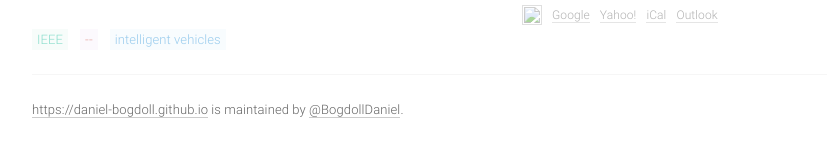
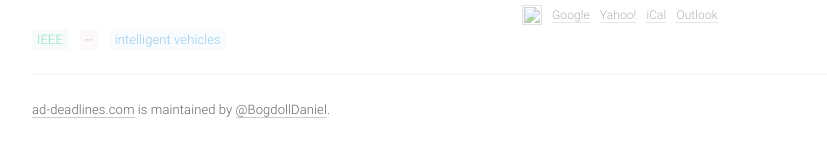
Before and after one commit to paperswithcode/ai-deadlines, a Jekyll site: the page built from index.html, in a window 1280 px wide and 900 px high, scrolled down 13731 px. Shown: the part 733-890 px from the top of the window, without its empty margins (133-960 px from the left). Built offline with Jekyll 4.4.1, drawn with Linux system fonts in a browser that asks for light colours; comment, search, counter and statistics services are not loaded; some of the changed lines change nothing that is shown.

Commit message:
Fixes for domain ad-deadlines.com

```diff
--- a/_layouts/home.html
+++ b/_layouts/home.html
@@ -63,7 +63,7 @@
               </div>
               <div class="meta col-xs-12">
                 You can optionally export all deadlines to
-                <a href="https://calendar.google.com/calendar/r?cid={{ site.baseurl }}/ai-deadlines.ics">Google Calendar</a> or
+                <a href="https://calendar.google.com/calendar/r?cid={{ site.url }}/ai-deadlines.ics">Google Calendar</a> or
                 <a href="/ai-deadlines.ics">.ics</a>.
               </div>
             </div>
@@ -74,7 +74,7 @@
           <div id="{{conf.id}}" class="ConfItem {% for sub in conf.sub %} {{sub}}-conf {% endfor %}">
             <div class="row conf-row">
                 <div class="col-xs-5 col-sm-6">
-                    <a title="{{conf.long}}" class="conf-title" href="{{ site.baseurl }}/conference?id={{ conf.id }}">{{conf.title}} {{conf.year}}</a>
+                    <a title="{{conf.long}}" class="conf-title" href="{{ site.url }}/conference?id={{ conf.id }}">{{conf.title}} {{conf.year}}</a>
                 </div>
                 <div class="col-xs-7 col-sm-6">
                   <span class="timer"></span>
@@ -130,7 +130,7 @@
         <footer>
           <div class="row">
             <div class="col-xs-12 col-sm-6">
-              <a href="/">{{ site.baseurl | prepend: "https://daniel-bogdoll.github.io" }}</a> is maintained by <a href="https://twitter.com/{{ site.twitter_username }}">@{{ site.twitter_username }}</a>.<br>
+              <a href="/">{{ site.domain }}</a> is maintained by <a href="https://twitter.com/{{ site.twitter_username }}">@{{ site.twitter_username }}</a>.<br>
             </div>
           </div>
         </footer>
@@ -276,7 +276,7 @@
           }
         }
         store.set('{{ site.domain }}', subs);
-        window.history.pushState('', '', '/ad-deadlines/?sub=' + subs.join());
+        window.history.pushState('', '', '/?sub=' + subs.join());
 
         // Event handler on checkbox change
         $('form :checkbox').change(function(e) {
@@ -300,7 +300,7 @@
           }
           console.log(subs);
           store.set('{{ site.domain }}', subs);
-          window.history.pushState('', '', '/ad-deadlines/?sub=' + subs.join());
+          window.history.pushState('', '', '/?sub=' + subs.join());
         });
 
         // Event handler on sub click
@@ -317,7 +317,7 @@
           subs = [csub];
           console.log(subs);
           store.set('{{ site.domain }}', subs);
-          window.history.pushState('', '', '/ad-deadlines/?sub=' + subs.join());
+          window.history.pushState('', '', '/?sub=' + subs.join());
         });
     });
     <!-- Google analytics -->
```
